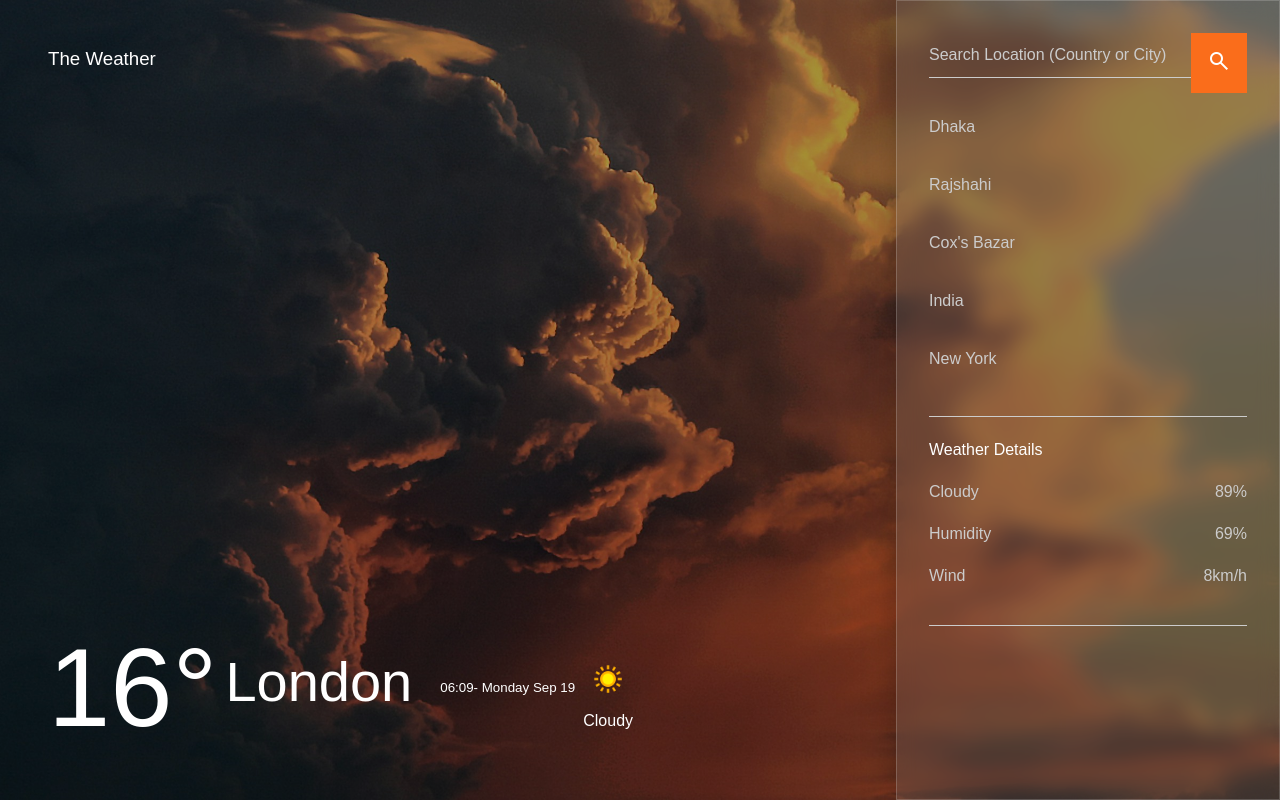
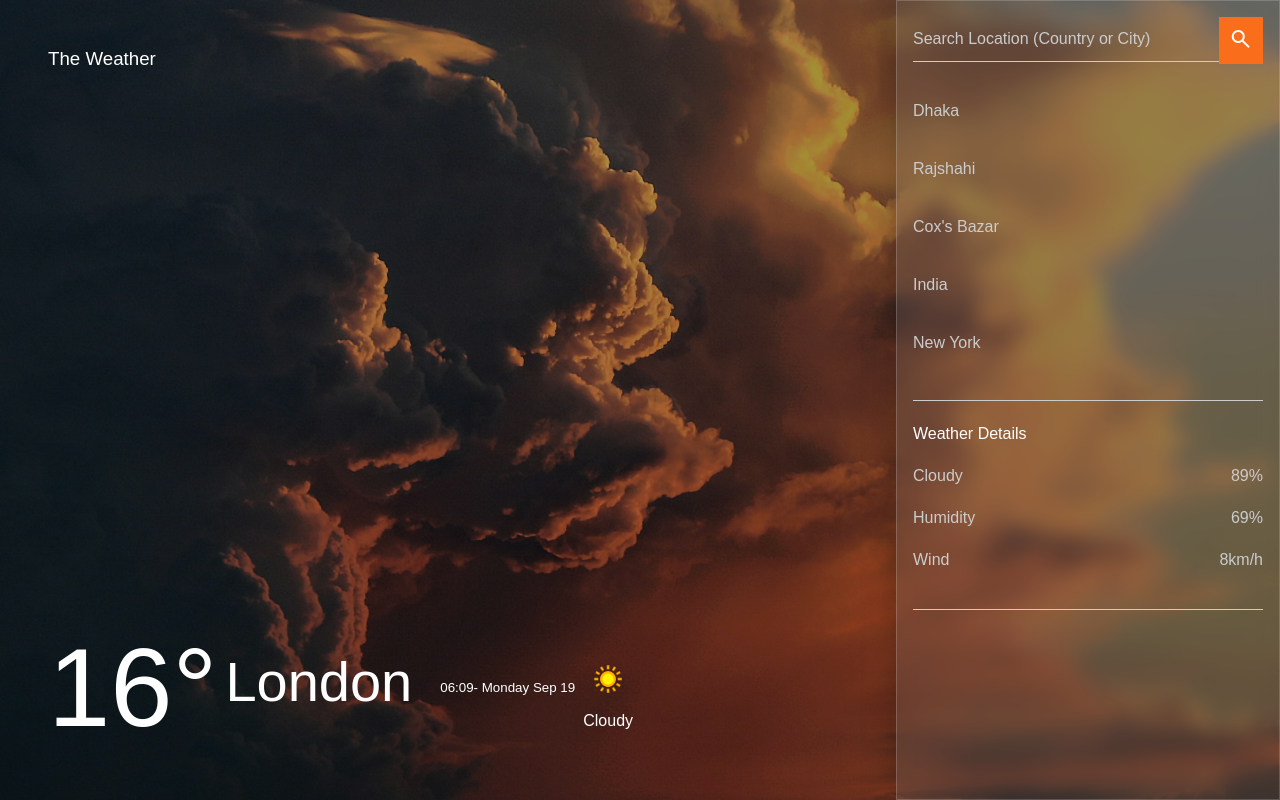
Before and after one commit to ShowravKormokar/Real-Weather-WebApp, a plain HTML site: page index.html in a window 1280 px wide. Drawn offline with nearby package versions, Linux system fonts and the light colour scheme; no server answers.

Commit message:
Modify style, to make reduce the size of submit button and remove viewport size

```diff
--- a/Src/style.css
+++ b/Src/style.css
@@ -43,7 +43,7 @@ h4 {
 
 .container {
     width: 100%;
-    min-height: 100vh;
+    /* min-height: 100vh; */
     display: flex;
     justify-content: space-between;
     align-items: flex-start;
@@ -93,7 +93,7 @@ h4 {
     -webkit-backdrop-filter: blur(10px);
     border: 1px solid rgba(255, 255, 255, 0.18);
     z-index: 1;
-    padding: 2em;
+    padding: 1em;
     overflow-y: auto;
 }
 
@@ -107,14 +107,14 @@ h4 {
     position: absolute;
     top: 0;
     right: 0;
-    padding: 1em;
+    padding: .8em;
     margin: 0;
     border: none;
     outline: none;
     background: #fa6d1b;
     color: #fff;
     cursor: pointer;
-    font-size: 1em;
+    font-size: .8em;
     transition: 0.4s;
 }
 
```
